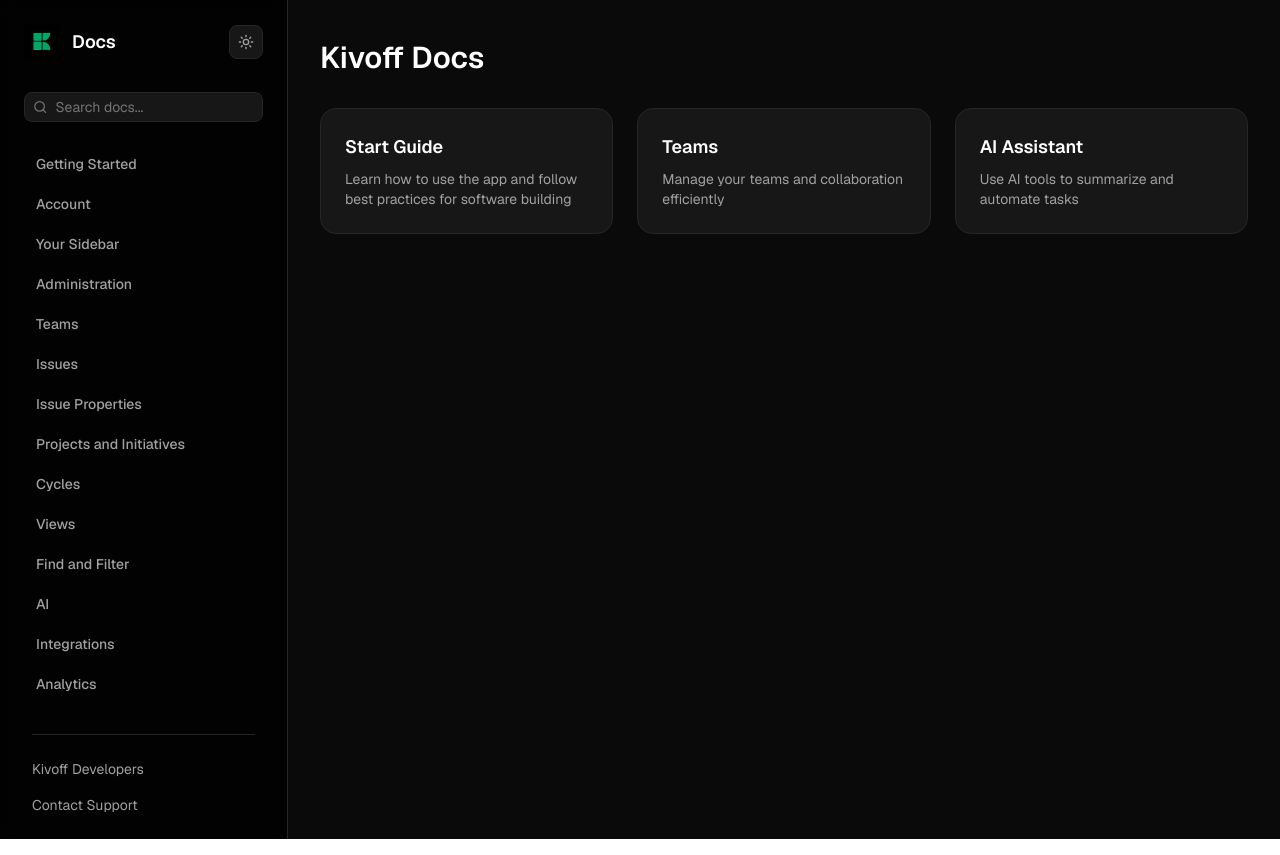
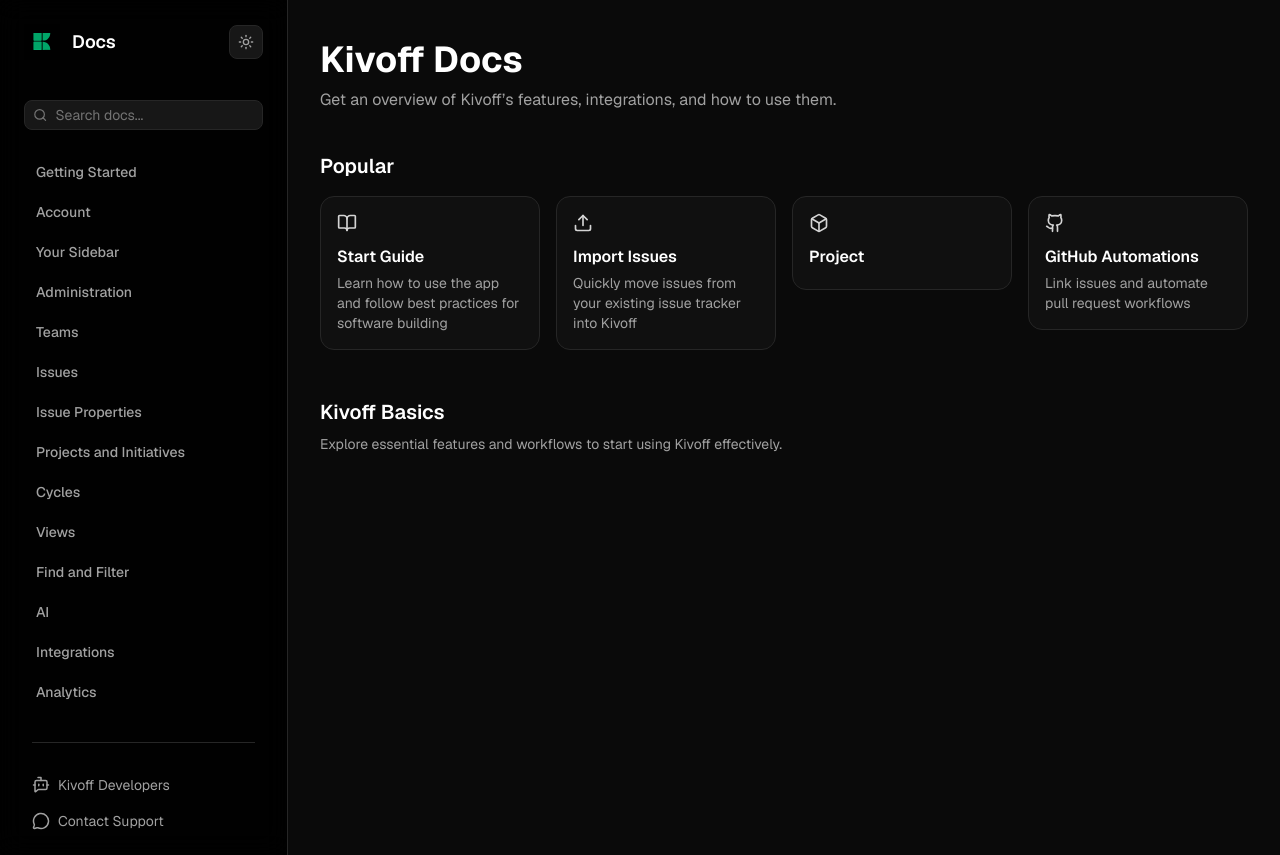
Before and after one commit to YordiMarte/Kivoff, a Next.js app: page /docs in a window 1280 px wide. Built offline with nearby package versions, Linux system fonts and the light colour scheme.

Commit message:
15/10/25

```diff
--- a/src/app/docs/layout.tsx
+++ b/src/app/docs/layout.tsx
@@ -1,3 +1,5 @@
+"use client";
+
 import { Sidebar } from "@/components/docs/Sidebar";
 
 export default function DocsLayout({ children }: { children: React.ReactNode }) {
--- a/src/app/docs/page.tsx
+++ b/src/app/docs/page.tsx
@@ -1,32 +1,78 @@
-import { DocCard } from "@/components/docs/DocCard";
+"use client";
 
-const docs = [
+import Link from "next/link";
+import { motion } from "framer-motion";
+import { BookOpen, Upload, Box, Github } from "lucide-react";
+
+
+const popular = [
   {
+    icon: <BookOpen className="h-5 w-5" />,
     title: "Start Guide",
-    description: "Learn how to use the app and follow best practices for software building",
+    desc: "Learn how to use the app and follow best practices for software building",
     href: "/docs/getting-started",
   },
   {
-    title: "Teams",
-    description: "Manage your teams and collaboration efficiently",
-    href: "/docs/teams",
+    icon: <Upload className="h-5 w-5" />,
+    title: "Import Issues",
+    desc: "Quickly move issues from your existing issue tracker into Kivoff",
+    href: "/docs/import-issues",
   },
   {
-    title: "AI Assistant",
-    description: "Use AI tools to summarize and automate tasks",
-    href: "/docs/ai",
+    icon: <Box className="h-5 w-5" />,
+    title: "Project",
+    decs: "Shape your product ideas and plan what to build next",
+    href: "/docs/projects",
+  },
+  {
+    icon: <Github className="h-5 w-5" />,
+    title: "GitHub Automations",
+    desc: "Link issues and automate pull request workflows",
+    href: "/docs/github-automations",
   },
 ];
 
 export default function DocsPage() {
   return (
-    <div>
-      <h1 className="text-3xl font-semibold mb-8">Kivoff Docs</h1>
-      <div className="grid gap-6 md:grid-cols-2 lg:grid-cols-3">
-        {docs.map((d) => (
-          <DocCard key={d.href} {...d} />
-        ))}
+    <div className="max-w-5xl mx-auto">
+      {/* Header */}
+      <div className="mb-10">
+        <h1 className="text-4xl font-bold mb-2">Kivoff Docs</h1>
+        <p className="text-neutral-400">
+          Get an overview of Kivoff’s features, integrations, and how to use them.
+        </p>
       </div>
+
+      {/* Popular Section */}
+      <section className="mb-12">
+        <h2 className="text-xl font-semibold mb-4">Popular</h2>
+        <div className="grid grid-cols-1 sm:grid-cols-2 lg:grid-cols-4 gap-4">
+          {popular.map((item) => (
+            <motion.div
+              key={item.title}
+              whileHover={{ y: -3 }}
+              transition={{ duration: 0.2 }}
+            >
+              <Link
+                href={item.href}
+                className="block p-4 border border-neutral-800 rounded-xl bg-neutral-900/50 hover:bg-neutral-900 transition"
+              >
+                <div className="mb-3 text-neutral-300">{item.icon}</div>
+                <h3 className="font-semibold text-white mb-1">{item.title}</h3>
+                <p className="text-sm text-neutral-400">{item.desc}</p>
+              </Link>
+            </motion.div>
+          ))}
+        </div>
+      </section>
+
+      {/* Linear Basics */}
+      <section>
+        <h2 className="text-xl font-semibold mb-2">Kivoff Basics</h2>
+        <p className="text-neutral-400 text-sm mb-6">
+          Explore essential features and workflows to start using Kivoff effectively.
+        </p>
+      </section>
     </div>
   );
 }
--- /dev/null
+++ b/src/components/docs/Navbar.tsx
@@ -0,0 +1,35 @@
+"use client";
+
+import Link from "next/link";
+import { motion } from "framer-motion";
+import { Button } from "@/components/ui/button";
+import { Sun } from "lucide-react";
+
+export function Navbar() {
+  return (
+    <nav className="flex items-center justify-between w-full px-8 py-4 border-b border-neutral-800 bg-black/90 backdrop-blur-md sticky top-0 z-50">
+      <div className="flex items-center gap-8">
+        <Link href="/" className="text-white font-semibold text-lg hover:text-gray-300 transition">
+          Home
+        </Link>
+      </div>
+
+      <div className="flex items-center gap-4">
+        <motion.button
+          whileHover={{ rotate: 90 }}
+          transition={{ duration: 0.3 }}
+          className="p-2 rounded-md bg-neutral-900 border border-neutral-800 hover:bg-neutral-800"
+        >
+          <Sun className="h-4 w-4 text-neutral-400" />
+        </motion.button>
+
+        <Button
+          asChild
+          className="bg-white text-black hover:bg-gray-200 font-semibold px-4 py-2 rounded-md"
+        >
+          <Link href="/signup">Sign up</Link>
+        </Button>
+      </div>
+    </nav>
+  );
+}
--- a/src/components/docs/Sidebar.tsx
+++ b/src/components/docs/Sidebar.tsx
@@ -1,34 +1,20 @@
 "use client"
+
 import Link from "next/link"
 import { motion } from "framer-motion"
 import { usePathname } from "next/navigation"
 import { cn } from "@/lib/utils"
-import { Search, Sun } from "lucide-react"
+import {  Search , Sun } from "lucide-react"
+import { sections } from "@/components/docs/data/sections"
 
-const sections = [
-  { title: "Getting Started", href: "/docs/getting-started" },
-  { title: "Account", href: "/docs/account" },
-  { title: "Your Sidebar", href: "/docs/sidebar" },
-  { title: "Administration", href: "/docs/administration" },
-  { title: "Teams", href: "/docs/teams" },
-  { title: "Issues", href: "/docs/issues" },
-  { title: "Issue Properties", href: "/docs/issue-properties" },
-  { title: "Projects and Initiatives", href: "/docs/projects" },
-  { title: "Cycles", href: "/docs/cycles" },
-  { title: "Views", href: "/docs/views" },
-  { title: "Find and Filter", href: "/docs/find-filter" },
-  { title: "AI", href: "/docs/ai" },
-  { title: "Integrations", href: "/docs/integrations" },
-  { title: "Analytics", href: "/docs/analytics" },
-]
 
 export function Sidebar() {
-  const pathname = usePathname()
+  const pathname = usePathname();
 
   return (
-    <aside className="hidden md:flex flex-col w-72 min-h-screen border-r border-neutral-800 bg-black/80 p-6 backdrop-blur-sm">
+    <aside className="hidden md:flex flex-col w-72 min-h-screen border-r border-neutral-800 bg-black/90 p-6 backdrop-blur-md">
       {/* HEADER */}
-      <div className="flex items-center justify-between mb-8">
+      <div className="flex items-center justify-between mb-10">
         <div className="flex items-center gap-3">
           <img src="/KivoffIco.svg" alt="Kivoff Logo" className="h-9 w-9" />
           <Link
@@ -38,6 +24,7 @@
             Docs
           </Link>
         </div>
+
 
         <motion.button
           whileHover={{ rotate: 90 }}
@@ -61,7 +48,7 @@
       {/* NAVIGATION */}
       <nav className="flex-1 overflow-y-auto overflow-x-hidden space-y-1 pr-1">
         {sections.map((s) => {
-          const active = pathname === s.href
+          const active = pathname === s.href;
           return (
             <motion.div
               key={s.href}
@@ -80,22 +67,49 @@
                 {s.title}
               </Link>
             </motion.div>
-          )
+          );
         })}
       </nav>
 
-      {/* FOOTER */}
       <div className="mt-8 pt-6 border-t border-neutral-800 mx-2">
         <Link
           href="/docs/developers"
-          className="block text-sm text-neutral-400 hover:text-white transition mb-4"
+          className="flex items-center gap-2 mt-2 text-sm text-neutral-400 hover:text-white transition mb-4"
         >
+          <svg xmlns="http://www.w3.org/2000/svg"
+          width="18"
+          height="18"
+          viewBox="0 0 24 24"
+          fill="none"
+          stroke="currentColor"
+          stroke-width="2"
+          stroke-linecap="round"
+          stroke-linejoin="round"
+          className="lucide lucide-bot-message-square-icon lucide-bot-message-square"
+          >
+            <path d="M12 6V2H8"/><path d="M15 11v2"/><path d="M2 12h2"/><path d="M20 12h2"/><path d="M20 16a2 2 0 0 1-2 2H8.828a2 2 0 0 0-1.414.586l-2.202 2.202A.71.71 0 0 1 4 20.286V8a2 2 0 0 1 2-2h12a2 2 0 0 1 2 2z"/><path d="M9 11v2"/>
+          </svg>
           Kivoff Developers
         </Link>
+
         <Link
           href="/contact-support"
-          className="block mt-2 text-sm text-neutral-400 hover:text-white transition"
+          className="flex items-center gap-2 mt-2 text-sm text-neutral-400 hover:text-white transition"
         >
+          <svg
+            xmlns="http://www.w3.org/2000/svg"
+            width="18"
+            height="18"
+            viewBox="0 0 24 24"
+            fill="none"
+            stroke="currentColor"
+            stroke-width="2"
+            stroke-linecap="round"
+            stroke-linejoin="round"
+            className="lucide lucide-message-circle-icon lucide-message-circle"
+            >
+              <path d="M2.992 16.342a2 2 0 0 1 .094 1.167l-1.065 3.29a1 1 0 0 0 1.236 1.168l3.413-.998a2 2 0 0 1 1.099.092 10 10 0 1 0-4.777-4.719"/>
+            </svg>
           Contact Support
         </Link>
       </div>
--- /dev/null
+++ b/src/components/docs/data/sections.ts
@@ -0,0 +1,16 @@
+export const sections = [
+  { title: "Getting Started", href: "/docs/getting-started" },
+  { title: "Account", href: "/docs/account" },
+  { title: "Your Sidebar", href: "/docs/sidebar" },
+  { title: "Administration", href: "/docs/administration" },
+  { title: "Teams", href: "/docs/teams" },
+  { title: "Issues", href: "/docs/issues" },
+  { title: "Issue Properties", href: "/docs/issue-properties" },
+  { title: "Projects and Initiatives", href: "/docs/projects" },
+  { title: "Cycles", href: "/docs/cycles" },
+  { title: "Views", href: "/docs/views" },
+  { title: "Find and Filter", href: "/docs/find-filter" },
+  { title: "AI", href: "/docs/ai" },
+  { title: "Integrations", href: "/docs/integrations" },
+  { title: "Analytics", href: "/docs/analytics" },
+];
```
Also changed, not shown: src/components/docs/data/basics.ts (added).
